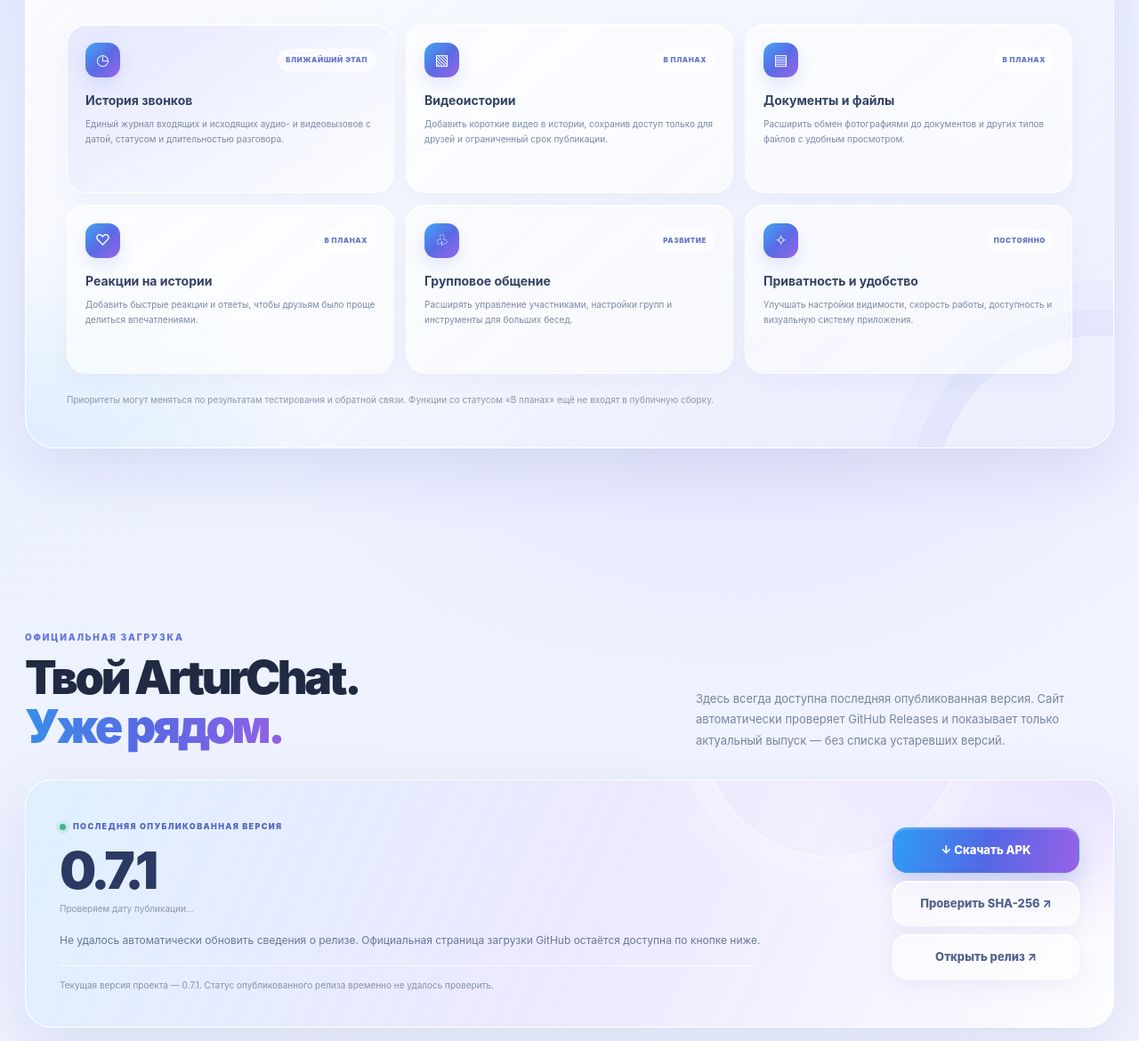
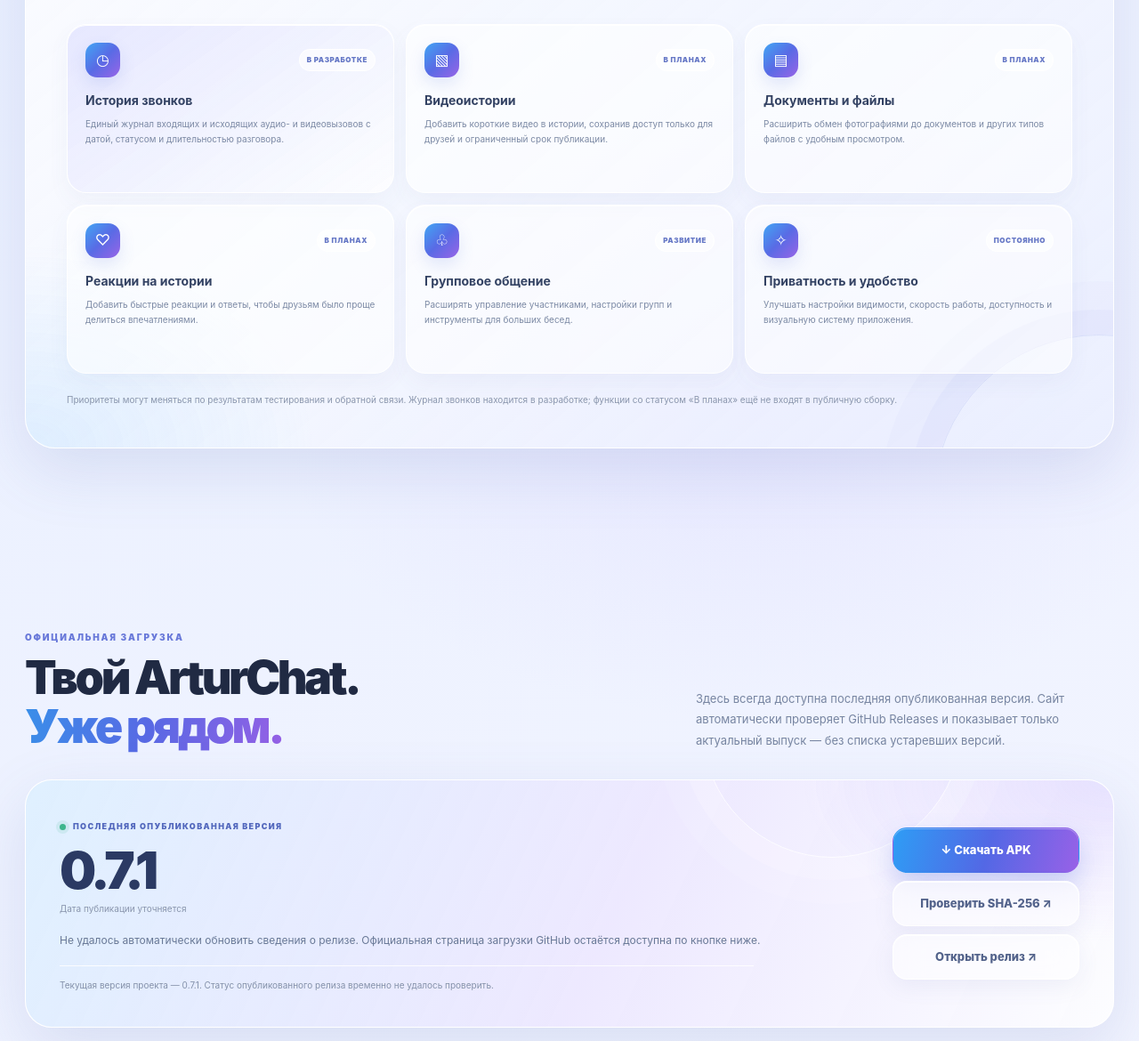
Before and after one commit to arturwarlord/face_video, a plain HTML site: page docs/index.html in a window 1280 px wide. Shown: the part 4071-5241 px from the top of the page at 89% size. Drawn offline with Linux system fonts and the light colour scheme; no server answers.

Commit message:
Clarify upcoming call history and fix release fallback label

```diff
--- a/docs/index.html
+++ b/docs/index.html
@@ -700,7 +700,7 @@
         </div>
         <div class="roadmap-grid">
           <article class="plan-card featured">
-            <div class="plan-top"><span class="plan-icon">◷</span><span class="plan-label">Ближайший этап</span></div>
+            <div class="plan-top"><span class="plan-icon">◷</span><span class="plan-label">В разработке</span></div>
             <h3>История звонков</h3>
             <p>Единый журнал входящих и исходящих аудио- и видеовызовов с датой, статусом и длительностью разговора.</p>
           </article>
@@ -730,7 +730,7 @@
             <p>Улучшать настройки видимости, скорость работы, доступность и визуальную систему приложения.</p>
           </article>
         </div>
-        <p class="roadmap-foot">Приоритеты могут меняться по результатам тестирования и обратной связи. Функции со статусом «В планах» ещё не входят в публичную сборку.</p>
+        <p class="roadmap-foot">Приоритеты могут меняться по результатам тестирования и обратной связи. Журнал звонков находится в разработке; функции со статусом «В планах» ещё не входят в публичную сборку.</p>
       </div>
     </section>
 
@@ -883,7 +883,7 @@
         } catch (error) {
           console.info("ArturChat release metadata is temporarily unavailable.", error);
           if (byId("latest-summary")) byId("latest-summary").textContent = "Не удалось автоматически обновить сведения о релизе. Официальная страница загрузки GitHub остаётся доступна по кнопке ниже.";
-          if (byId("release-date")) byId("release-date").textContent = "Дата публикации уточняется";
+          if (byId("latest-date")) byId("latest-date").textContent = "Дата публикации уточняется";
           if (byId("release-status")) byId("release-status").textContent = "Текущая версия проекта — " + currentAppVersion + ". Статус опубликованного релиза временно не удалось проверить.";
           setLinks(fallbackApk, fallbackChecksum, "https://github.com/" + owner + "/" + repo + "/releases/latest");
         }
```
